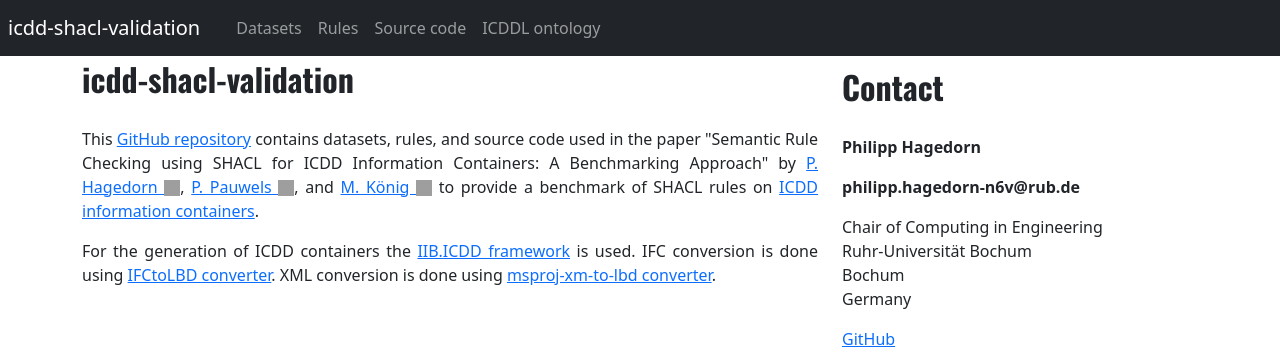
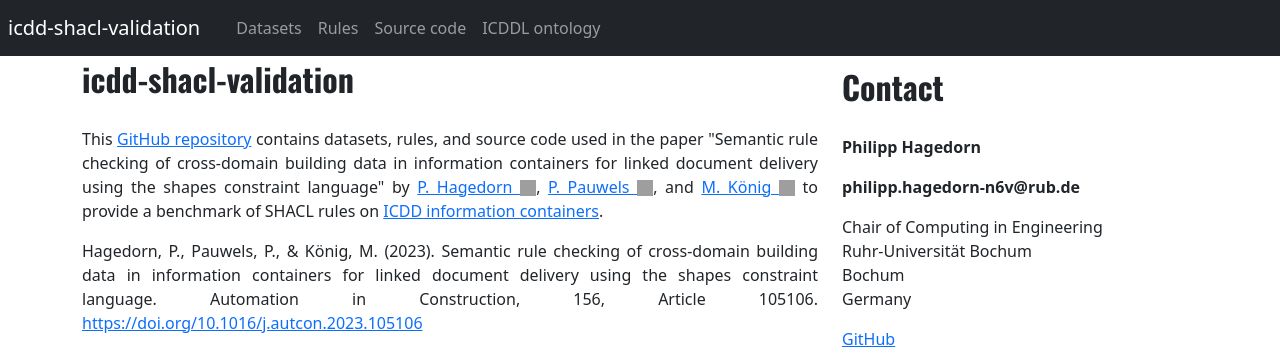
Before and after one commit to philhag/icdd-shacl-validation, a plain HTML site: page index.html in a window 1280 px wide. Shown: the top 356 px of the page. Drawn offline with nearby package versions, Linux system fonts and the light colour scheme; grey boxes are pictures that could not be loaded.

Commit message:
Update index.html

```diff
--- a/index.html
+++ b/index.html
@@ -61,10 +61,11 @@
 
                 <div style="margin-top:2%; text-align:justify;" class="mb-5">
                     <div style="font-family: 'Oswald', sans-serif; font-size: 32px;"><b>icdd-shacl-validation</b></div><br>
-                    <p>This <a href="https://github.com/philhag/icdd-shacl-validation">GitHub repository</a> contains datasets, rules, and source code used in the paper "Semantic Rule Checking using SHACL for ICDD Information Containers: A Benchmarking Approach"
+                    <p>This <a href="https://github.com/philhag/icdd-shacl-validation">GitHub repository</a> contains datasets, rules, and source code used in the paper "Semantic rule checking of cross-domain building data in information containers for linked document delivery using the shapes constraint language"
                         by <a href="https://orcid.org/0000-0002-6249-243X">P. Hagedorn <img alt="ORCID logo" src="https://info.orcid.org/wp-content/uploads/2019/11/orcid_16x16.png" width="16" height="16" /></a>, <a href="https://orcid.org/0000-0001-8020-4609">P. Pauwels <img alt="ORCID logo" src="https://info.orcid.org/wp-content/uploads/2019/11/orcid_16x16.png" width="16" height="16" /></a>,
                         and <a href="https://orcid.org/0000-0002-2729-7743">M. König <img alt="ORCID logo" src="https://info.orcid.org/wp-content/uploads/2019/11/orcid_16x16.png" width="16" height="16" /></a> to provide a benchmark of SHACL rules on
                         <a href="https://www.iso.org/standard/74389.html" target="_blank">ICDD information containers</a>.</p>
+                    <p>Hagedorn, P., Pauwels, P., & König, M. (2023). Semantic rule checking of cross-domain building data in information containers for linked document delivery using the shapes constraint language. Automation in Construction, 156, Article 105106. <a href="https://doi.org/10.1016/j.autcon.2023.105106" target="_blank">https://doi.org/10.1016/j.autcon.2023.105106</a></p>
                     <p>For the generation of ICDD containers the <a href="https://github.com/philhag/IIB.ICDD" target="_blank">IIB.ICDD framework</a> is used. IFC conversion is done using <a href="https://github.com/jyrkioraskari/IFCtoLBD" target="_blank">IFCtoLBD converter</a>.
                         XML conversion is done using <a href="https://github.com/philhag/msproj-xml-to-lbd" target="_blank">msproj-xm-to-lbd converter</a>.</p>
 
```
